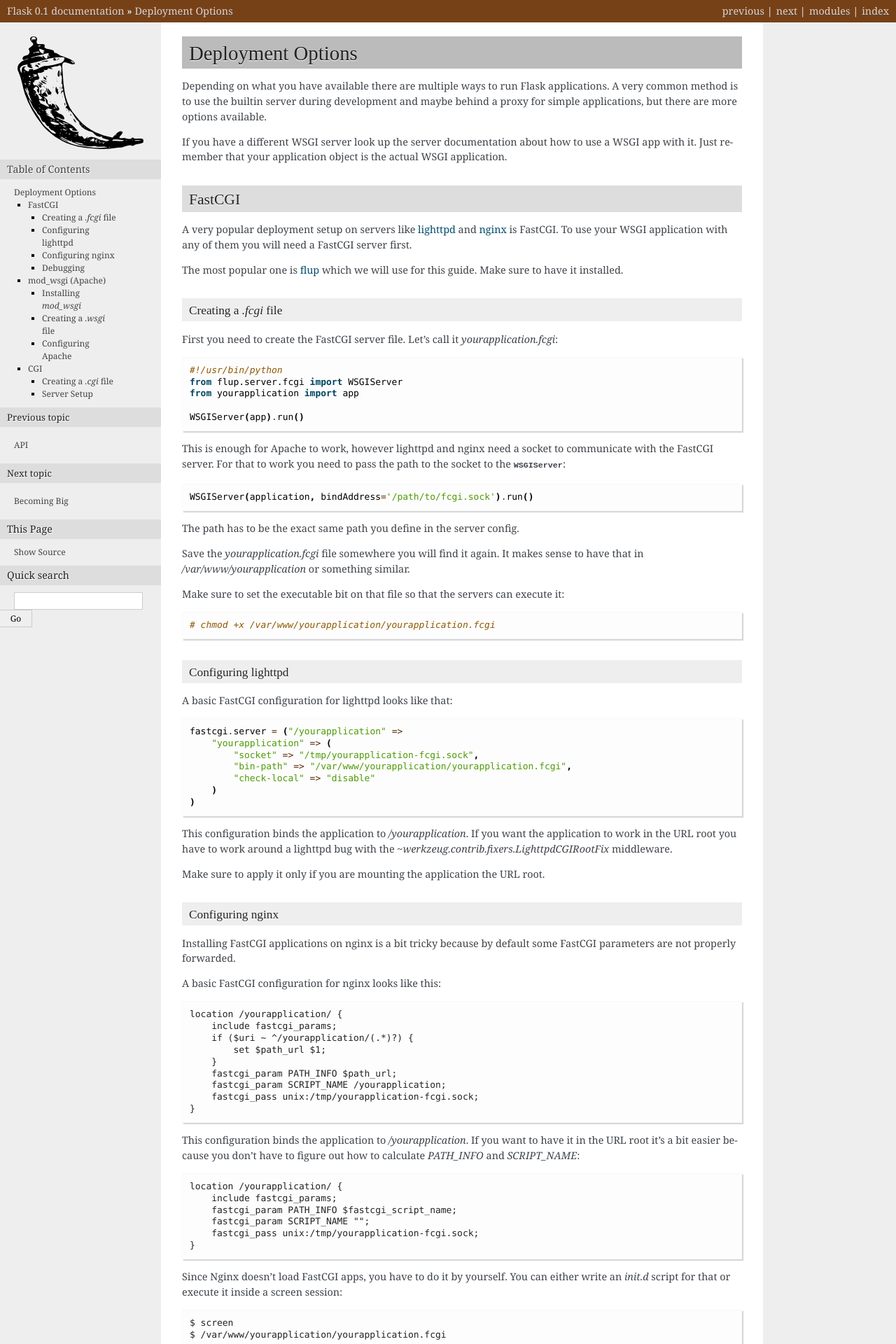
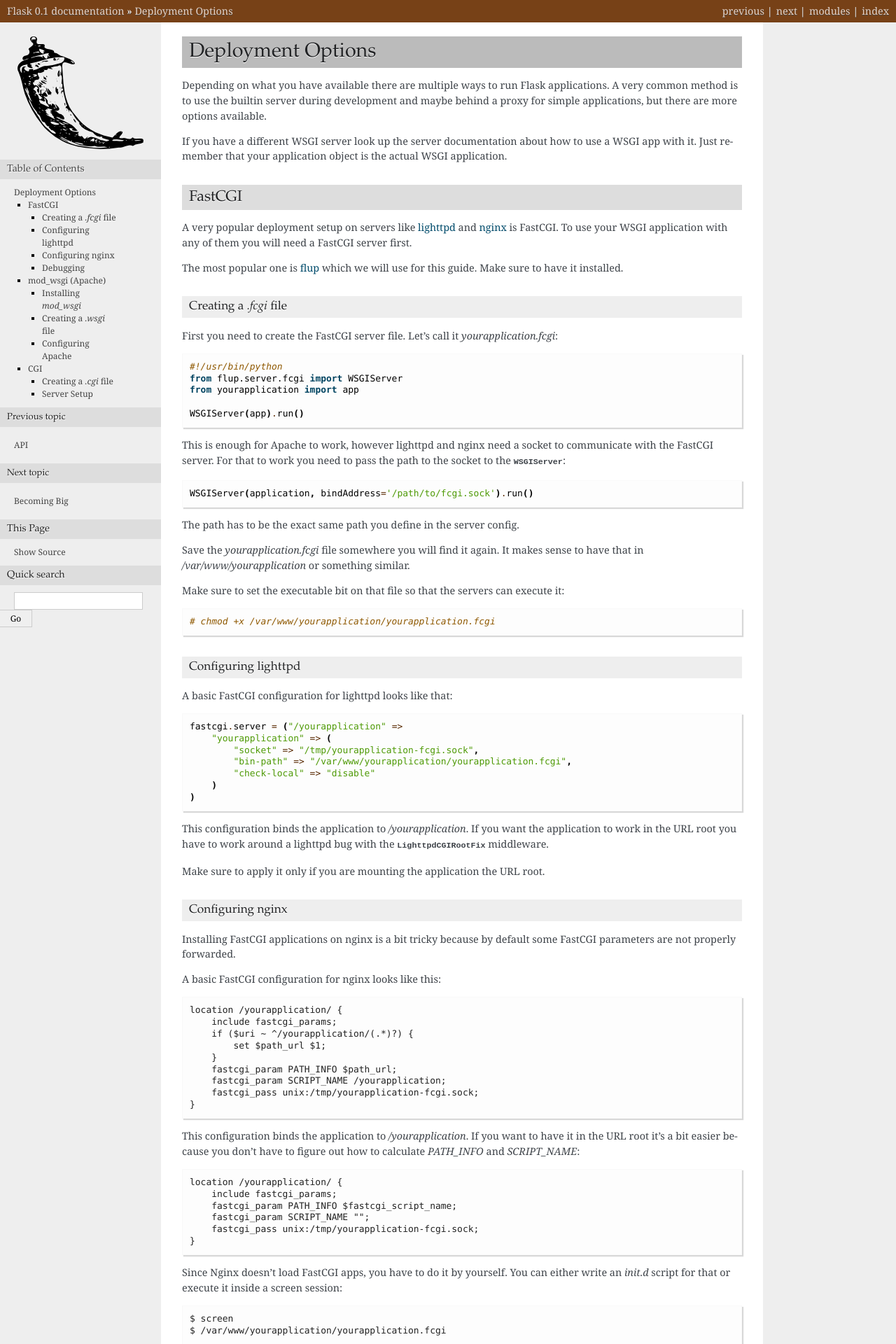
Before and after one commit to naturalspirit-dev/flask-website, a Sphinx documentation site: the page built from docs/deploying.rst, in a window 1280 px wide. Shown: the top 1920 px of the page at 70% size. Built offline with Sphinx 7.4.7, drawn with Linux system fonts in a browser that asks for light colours.

```diff
--- a/docs/_themes/flasky/static/flasky.css_t
+++ b/docs/_themes/flasky/static/flasky.css_t
@@ -86,7 +86,7 @@ div.sphinxsidebarwrapper p.logo {
 
 div.sphinxsidebar h3,
 div.sphinxsidebar h4 {
-    font-family: 'Georgia', serif;
+    font-family: 'Garamond', 'Georgia', serif;
     color: #222;
     font-size: 1.2em;
     font-weight: normal;
@@ -96,7 +96,7 @@ div.sphinxsidebar h4 {
     text-shadow: 1px 1px 0 white
 }
 
-div.sphinxsidebar h4{
+div.sphinxsidebar h4 {
     font-size: 1.1em;
 }
 
@@ -151,12 +151,12 @@ div.body h3,
 div.body h4,
 div.body h5,
 div.body h6 {
-    font-family: 'Georiga', serif;
+    font-family: 'Garamond', 'Georiga', serif;
     background-color: #bbb;
     font-weight: normal;
     color: #212224;
     margin: 30px 0px 10px 0px;
-    padding: 8px 0 5px 10px;
+    padding: 5px 0 5px 10px;
     text-shadow: 0px 1px 0 white;
 }
 
--- a/docs/deploying.rst
+++ b/docs/deploying.rst
@@ -67,7 +67,8 @@ A basic FastCGI configuration for lighttpd looks like that::
 
 This configuration binds the application to `/yourapplication`.  If you
 want the application to work in the URL root you have to work around a
-lighttpd bug with the `~werkzeug.contrib.fixers.LighttpdCGIRootFix` middleware.
+lighttpd bug with the :class:`~werkzeug.contrib.fixers.LighttpdCGIRootFix`
+middleware.
 
 Make sure to apply it only if you are mounting the application the URL
 root.
```
Also changed, not shown: setup.py (+4 -3 lines).
